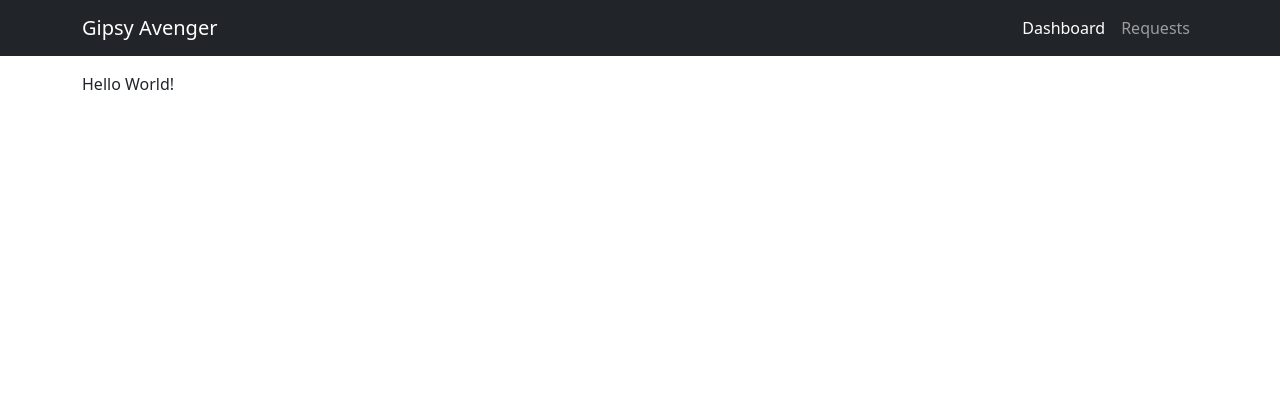
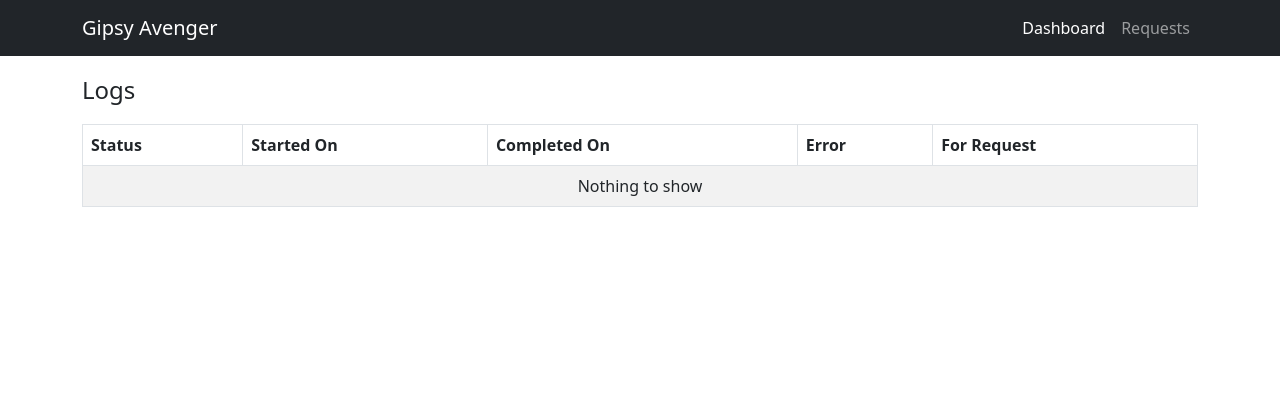
Before and after one commit to ajaidanial/gipsy_avenger, a Django app: page /dashboard/ in a window 1280 px wide. Shown: the top 420 px of the page. Run offline with Django 4.2, Linux system fonts and the light colour scheme; data that the repository does not hold is empty.

Commit message:
completed the dashboard page

```diff
--- a/app/templates/page_dashboard.html
+++ b/app/templates/page_dashboard.html
@@ -1,5 +1,36 @@
 {% extends 'layout_main.html' %}
 
 {% block main_content %}
-Hello World!
+<p class="fs-4">Logs</p>
+
+<div class="table-responsive">
+    <table class="table table-striped table-bordered mb-0">
+        <thead>
+            <tr>
+                <th scope="col">Status</th>
+                <th scope="col">Started On</th>
+                <th scope="col">Completed On</th>
+                <th scope="col">Error</th>
+                <th scope="col">For Request</th>
+            </tr>
+        </thead>
+        <tbody>
+            {% if logs %}
+            {% for log in logs %}
+            <tr>
+                <td>{{ log.status }}</td>
+                <td>{{ log.started_on }}</td>
+                <td>{{ log.completed_on }}</td>
+                <td>{{ log.error }}</td>
+                <td>{{ log.for_request.name }}</td>
+            </tr>
+            {% endfor %}
+            {% else %}
+            <tr>
+                <td class="text-center" colspan="100%">Nothing to show</td>
+            </tr>
+            {% endif %}
+        </tbody>
+    </table>
+</div>
 {% endblock %}
```
